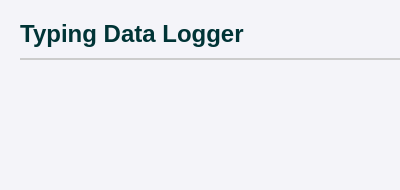
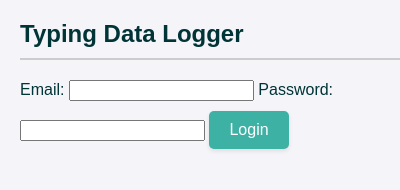
Before and after one commit to rafaruedaruiz/Area2, a browser extension: page frontend-exercise-code/popup.html in a window 400 px wide. Drawn offline with Linux system fonts and the light colour scheme.

Commit message:
email and password html, js

```diff
--- a/frontend-exercise-code/popup.html
+++ b/frontend-exercise-code/popup.html
@@ -7,6 +7,13 @@
 </head>
 <body>
   <h1>Typing Data Logger</h1>
+  <div id="loginForm">
+    <label for="email">Email:</label>
+    <input type="email" id="email" name="email" required>
+    <label for="password">Password:</label>
+    <input type="password" id="password" name="password" required>
+    <button id="loginButton">Login</button>
+  </div>
   <div id="logContent" class="hidden">
     <div class="container">
       <div class="title">User ID:</div>
--- a/frontend-exercise-code/popup.js
+++ b/frontend-exercise-code/popup.js
@@ -13,6 +13,9 @@ document.addEventListener('DOMContentLoaded', () => {
   const mouseMovementsElement = document.getElementById('mouseMovements');
   const toggleDetailsButton = document.getElementById('toggleDetailsButton');
   const detailsElement = document.getElementById('details');
+  const loginButton = document.getElementById('loginButton');
+  const emailElement = document.getElementById('email');
+  const passwordEelement = document.getElementById('password');
 
   // Función para formatear tiempos Unix a solo la hora
   function formatTime(unixTime) {
@@ -85,4 +88,13 @@ document.addEventListener('DOMContentLoaded', () => {
       toggleDetailsButton.textContent = 'Show More Details';
     }
   });
+
+
+  loginButton.addEventListener('click', () => {
+    console.log("Login button clicked");
+    const email = emailElement.value;
+    const password = passwordEelement.value;
+    console.log("Email: ", email, "Password: ", password);
+  });
+
 });
```
